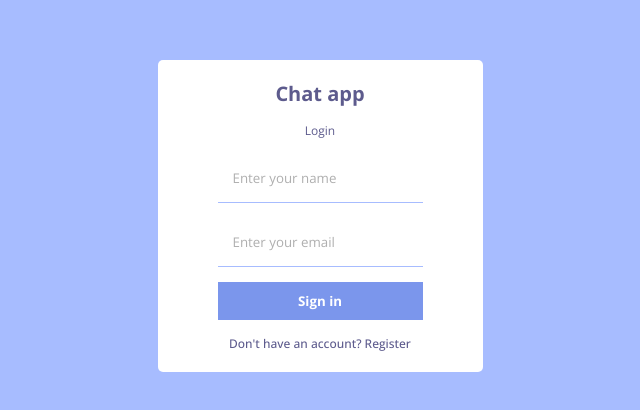
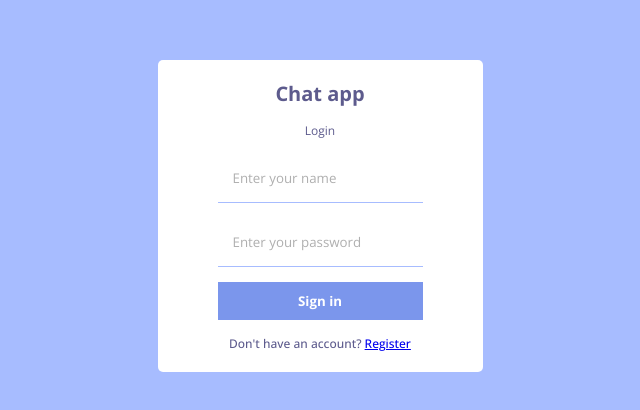
Before and after one commit to dmr-911/chat-app-client, a React (Create React App) app: page /login in a window 1280 px wide. Shown: the part 184-594 px from the top of the page, without its empty margins (320-960 px from the left). Built offline with nearby package versions, Linux system fonts and the light colour scheme; no server answers.

Commit message:
private route implemented and login page functionality implemented

```diff
--- a/src/App.js
+++ b/src/App.js
@@ -9,6 +9,7 @@ import {
   Link,
   BrowserRouter,
   Routes,
+  Navigate,
 } from "react-router-dom";
 import { useData } from "./context/AuthContextProvider";
 
@@ -17,11 +18,26 @@ function App() {
 
   console.log(user);
 
+  const ProtectedRoute = ({ children }) => {
+    if (!user) {
+      return <Navigate to="/login" />;
+    }
+
+    return children;
+  };
+
   return (
     <BrowserRouter>
       <Routes>
         <Route path="/">
-          <Route index element={<Home />} />
+          <Route
+            index
+            element={
+              <ProtectedRoute>
+                <Home />
+              </ProtectedRoute>
+            }
+          />
           <Route path="login" element={<Login />} />
           <Route path="register" element={<Register />} />
         </Route>
--- a/src/pages/Login.js
+++ b/src/pages/Login.js
@@ -1,19 +1,51 @@
-import React from "react";
+import { signInWithEmailAndPassword } from "firebase/auth";
+import React, { useState } from "react";
+import { Link, useNavigate } from "react-router-dom";
+import { auth } from "../firebase";
 import Add from "../images/addAvatar.png";
 
 const Login = () => {
+  const [err, setErr] = useState(false);
+  const [loading, setLoading] = useState(false);
+
+  const navigate = useNavigate();
+
+  const handleSubmit = async (e) => {
+    setLoading(true);
+    e.preventDefault();
+    const email = e.target[0].value;
+    const password = e.target[1].value;
+
+    try {
+      await signInWithEmailAndPassword(auth, email, password);
+      navigate("/");
+    } catch (err) {
+      setErr(true);
+    }
+  };
   return (
     <div className="form-container">
       <div className="form-wrapper">
         <span className="logo">Chat app</span>
         <span className="title">Login</span>
-        <form>
-          <input type="text" name="" id="" placeholder="Enter your name" />
-          <input type="email" name="" id="" placeholder="Enter your email" />
+        <form onSubmit={handleSubmit}>
+          <input
+            type="email"
+            name="email"
+            id="email"
+            placeholder="Enter your name"
+          />
+          <input
+            type="password"
+            name="password"
+            id="password"
+            placeholder="Enter your password"
+          />
           <button type="submit">Sign in</button>
         </form>
+        {err && <span>Something went wrong</span>}
         <p>
-          Don't have an account? <span>Register</span>
+          Don't have an account? <Link to="/register">Register</Link>
         </p>
       </div>
     </div>
--- a/src/pages/Register.js
+++ b/src/pages/Register.js
@@ -4,7 +4,7 @@ import { createUserWithEmailAndPassword, updateProfile } from "firebase/auth";
 import { auth, db, storage } from "../firebase";
 import { ref, uploadBytesResumable, getDownloadURL } from "firebase/storage";
 import { doc, setDoc } from "firebase/firestore";
-import { useNavigate } from "react-router-dom";
+import { Link, useNavigate } from "react-router-dom";
 
 const Register = () => {
   const [err, setErr] = useState(false);
@@ -86,11 +86,10 @@ const Register = () => {
           <input type="file" name="" id="file" />
           <button type="submit">Sign up</button>
         </form>
+        {err && <span>Something went wrong</span>}
         <p>
-          You have an account? <span>Login</span>
+          You have an account? <Link to="/login">Login</Link>
         </p>
-
-        {err && <span>Something went wrong</span>}
       </div>
     </div>
   );
```
